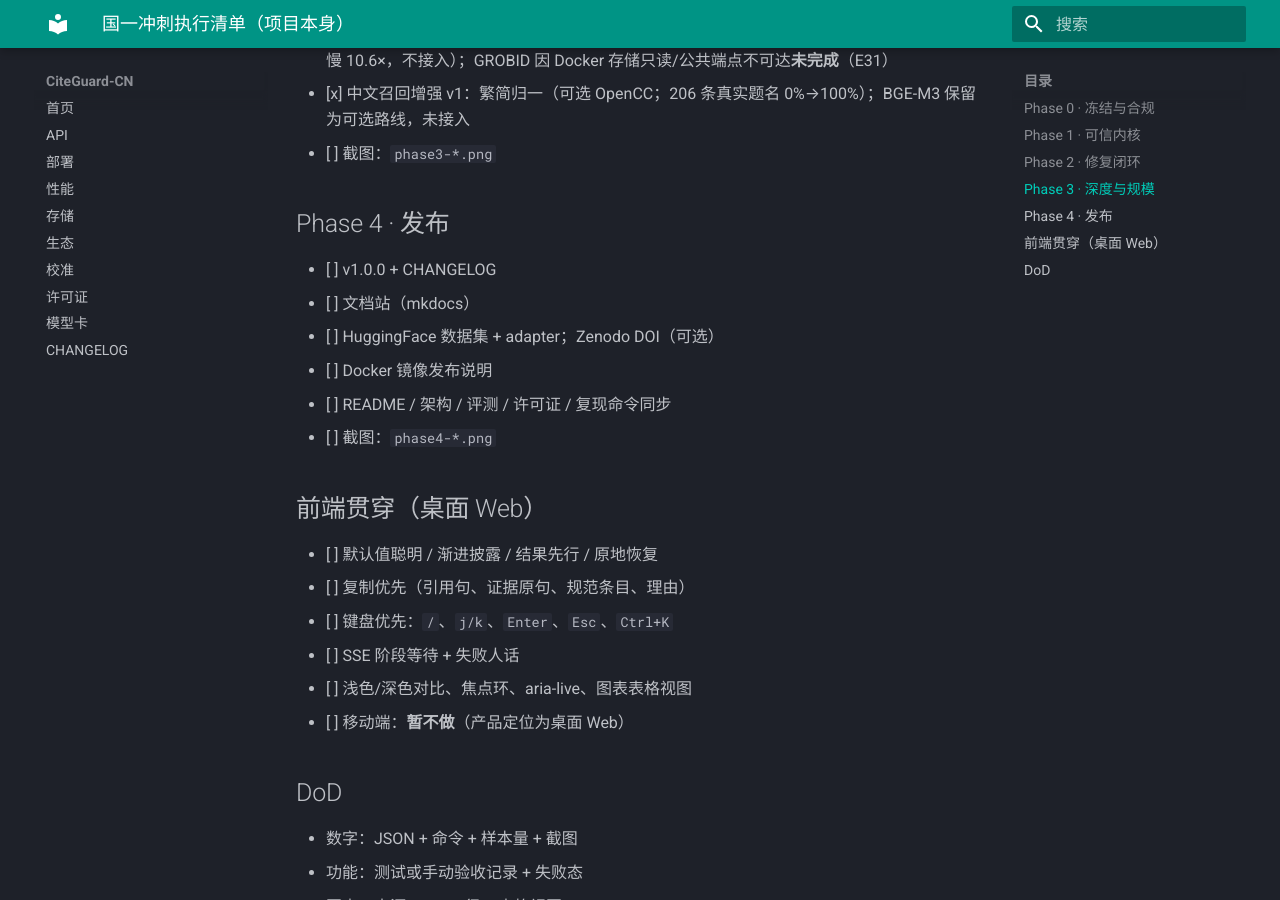
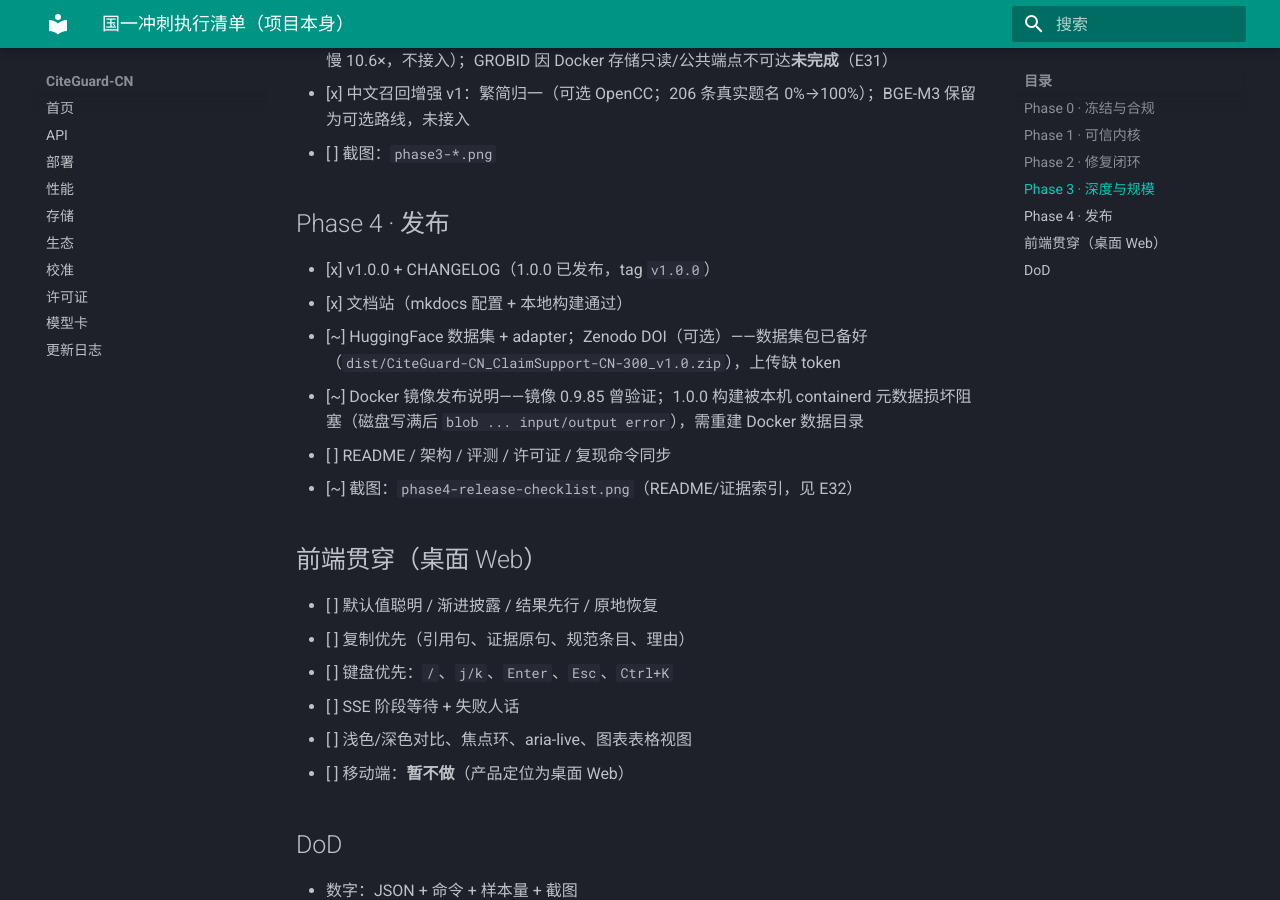
Before and after one commit to kkk431/citeguard-cn, an MkDocs documentation site: the page built from docs/plan_national.md, in a window 1280 px wide and 900 px high, scrolled down 2041 px. Built offline with MkDocs 1.6.1 and Material for MkDocs 9.7.7, drawn with Linux system fonts in a browser that asks for light colours.

```diff
--- a/docs/plan_national.md
+++ b/docs/plan_national.md
@@ -55,12 +55,12 @@
 
 ## Phase 4 · 发布
 
-- [ ] v1.0.0 + CHANGELOG
-- [ ] 文档站（mkdocs）
-- [ ] HuggingFace 数据集 + adapter；Zenodo DOI（可选）
-- [ ] Docker 镜像发布说明
+- [x] v1.0.0 + CHANGELOG（1.0.0 已发布，tag `v1.0.0`）
+- [x] 文档站（mkdocs 配置 + 本地构建通过）
+- [~] HuggingFace 数据集 + adapter；Zenodo DOI（可选）——数据集包已备好（`dist/CiteGuard-CN_ClaimSupport-CN-300_v1.0.zip`），上传缺 token
+- [~] Docker 镜像发布说明——镜像 0.9.85 曾验证；1.0.0 构建被本机 containerd 元数据损坏阻塞（磁盘写满后 `blob ... input/output error`），需重建 Docker 数据目录
 - [ ] README / 架构 / 评测 / 许可证 / 复现命令同步
-- [ ] 截图：`phase4-*.png`
+- [~] 截图：`phase4-release-checklist.png`（README/证据索引，见 E32）
 
 ## 前端贯穿（桌面 Web）
 
--- a/mkdocs.yml
+++ b/mkdocs.yml
@@ -9,7 +9,7 @@ theme:
       primary: teal
       accent: amber
 nav:
-  - 首页: ../README.md
+  - 首页: index.md
   - API: api.md
   - 部署: deployment.md
   - 性能: performance.md
@@ -18,7 +18,7 @@ nav:
   - 校准: calibration.md
   - 许可证: licenses.md
   - 模型卡: model_card_support_lora.md
-  - CHANGELOG: ../CHANGELOG.md
+  - 更新日志: changelog.md
 markdown_extensions:
   - tables
   - fenced_code
```
Also changed, not shown: CHANGELOG.md (+2 -1 lines), docs/changelog.md (added, +3 -0 lines), docs/dataset_release.md (added, +21 -0 lines), docs/evidence_index.md (+2 -0 lines), docs/index.md (added, +8 -0 lines), docs/label_audit_cases.md (+1 -1 lines), docs/models.md (+1 -1 lines), docs/release_notes_v1.0.md (+2 -1 lines), 2 other files.
